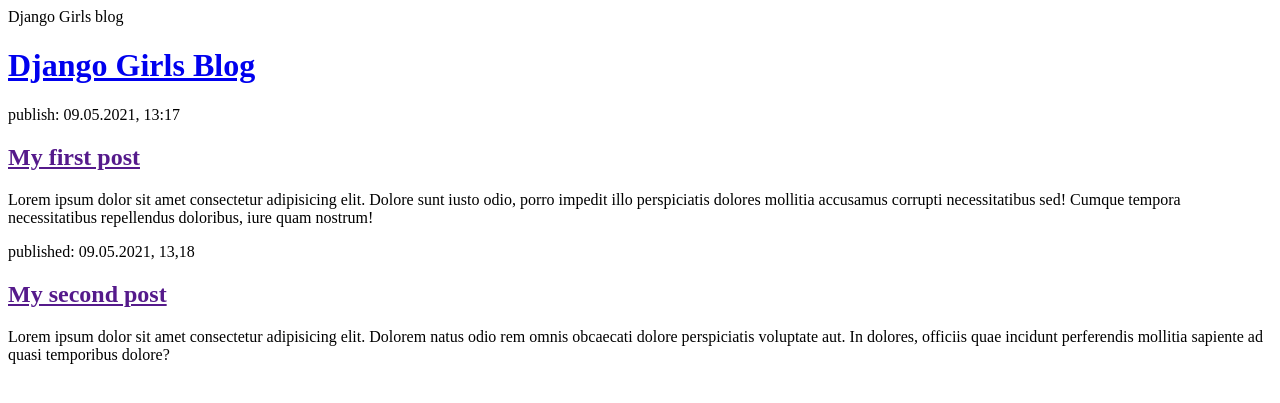
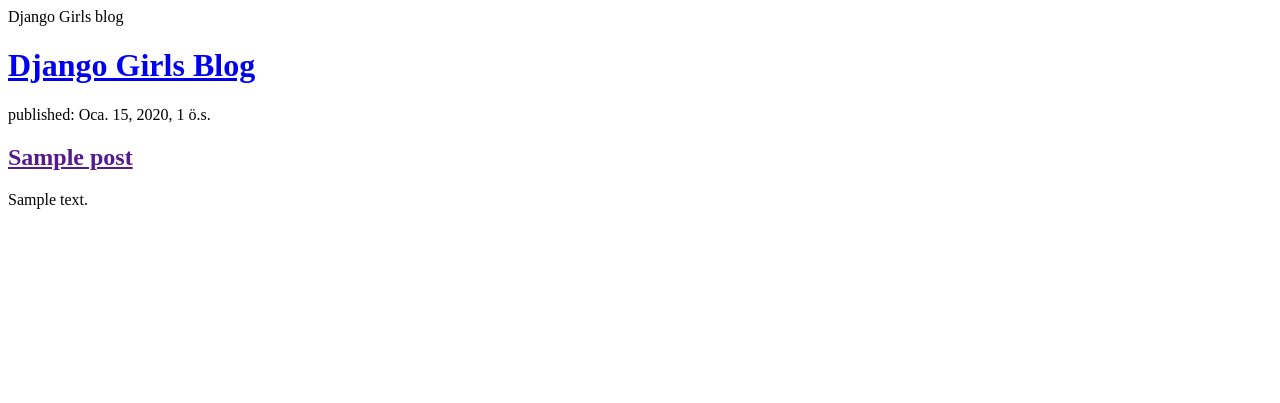
Before and after one commit to kbayrak/django-blog, a Django app: page / in a window 1280 px wide. Shown: the top 403 px of the page. Run offline with Django 3.2, Linux system fonts and the light colour scheme; tables that the repository leaves empty hold one stand-in row (values such as "Sample post").

Commit message:
modifeid templates to display posts from database.

```diff
--- a/blog/templates/blog/post_list.html
+++ b/blog/templates/blog/post_list.html
@@ -4,17 +4,12 @@
    <body>
        <header><h1><a href="/">Django Girls Blog</a></h1>
     </header>
-
-    <article>
-        <time>publish: 09.05.2021, 13:17</time>
-        <h2><a href="">My first post</a></h2>
-        <p>Lorem ipsum dolor sit amet consectetur adipisicing elit. Dolore sunt iusto odio, porro impedit illo perspiciatis dolores mollitia accusamus corrupti necessitatibus sed! Cumque tempora necessitatibus repellendus doloribus, iure quam nostrum!</p>
-    </article>
-
-    <article>
-        <time>published: 09.05.2021, 13,18</time>
-        <h2><a href="">My second post</a></h2>
-        <p>Lorem ipsum dolor sit amet consectetur adipisicing elit. Dolorem natus odio rem omnis obcaecati dolore perspiciatis voluptate aut. In dolores, officiis quae incidunt perferendis mollitia sapiente ad quasi temporibus dolore?</p>
-    </article>
+    {% for post in posts %}
+       <article>
+           <time> published: {{post.published_date}}</time>
+           <h2><a href="">{{post.title}}</a></h2>
+           <p>{{post.text|linebreaksbr}}</p>
+       </article>
+    {% endfor %}
    </body>
 </html>
--- a/blog/views.py
+++ b/blog/views.py
@@ -1,6 +1,8 @@
 from django.shortcuts import render
-
+from .models import Post
+from django.utils import timezone
 # Create your views here.
 
 def post_list(request):
-    return render(request, 'blog/post_list.html', {})
+    posts = Post.objects.filter(published_date__lte = timezone.now()).order_by('published_date')
+    return render(request, 'blog/post_list.html', {'posts' : posts})
```
